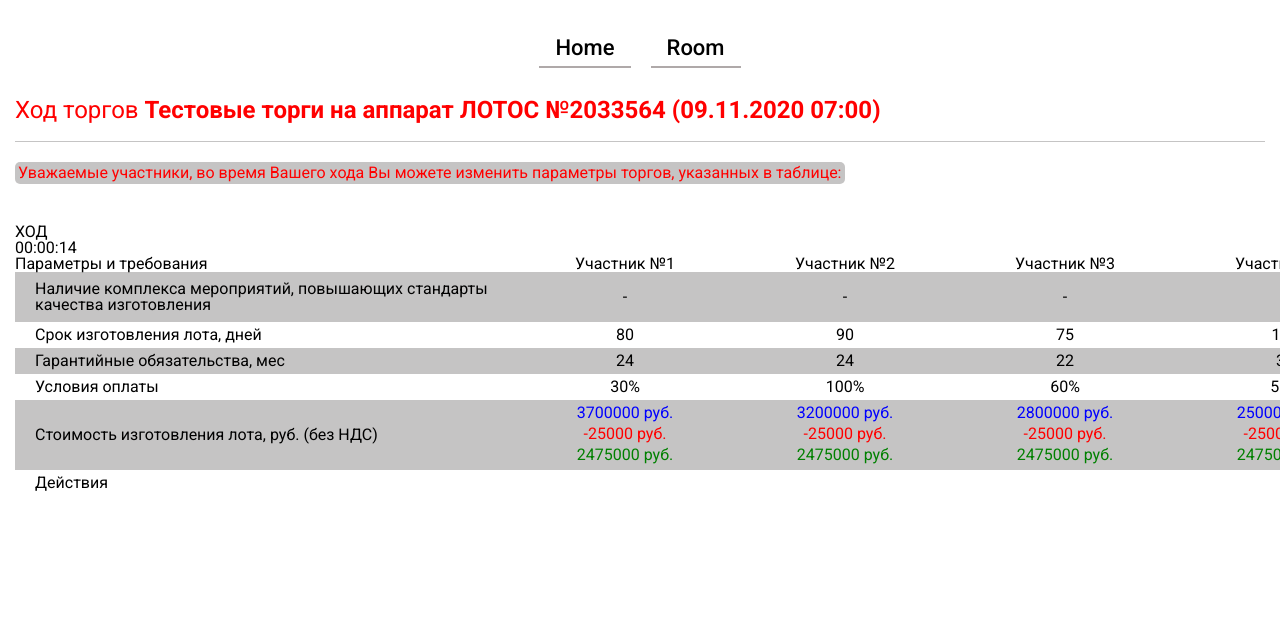
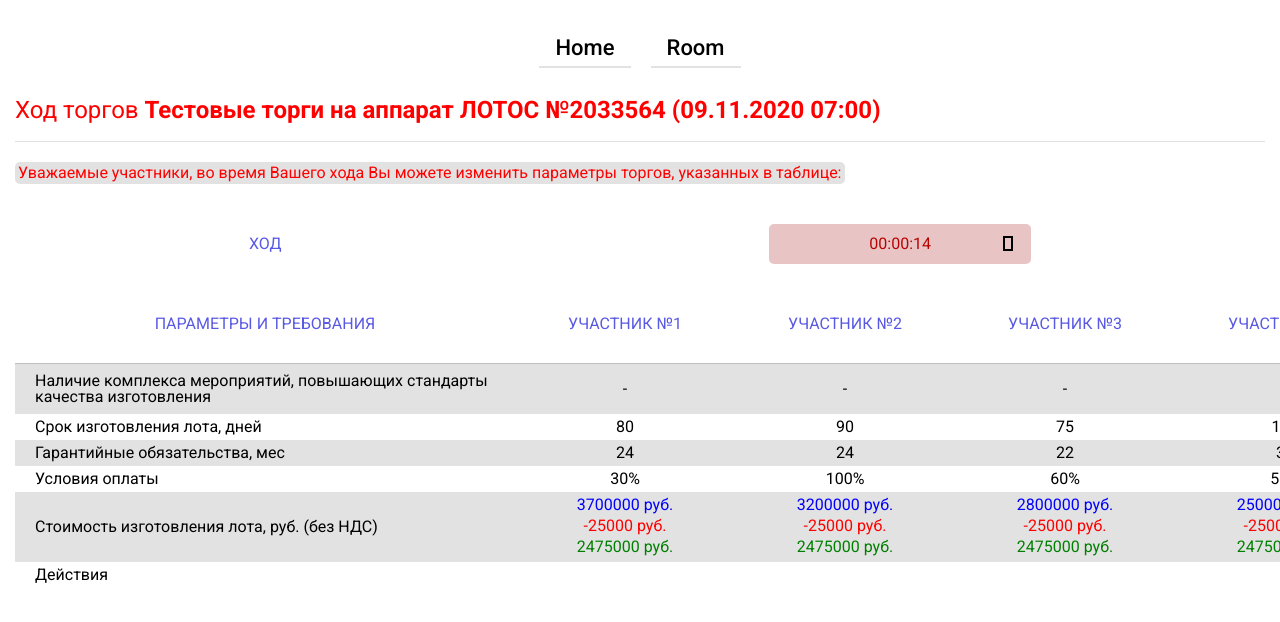
Before and after one commit to teacher-cheater/lotus_test, a React (Create React App) app: page /room in a window 1280 px wide. Shown: the top 622 px of the page. Built offline with nearby package versions, Linux system fonts and the light colour scheme.

Commit message:
fix bugs styles css

```diff
--- a/src/App.css
+++ b/src/App.css
@@ -56,7 +56,7 @@ body {
 /* ------------------------------ */
 
 .content {
-  max-width: 1280px;
+  /*max-width: 1280px;*/
   margin: 0 auto;
   padding: 0px 15px;
 }
@@ -72,7 +72,7 @@ body {
 
 .list li {
   padding: 7px 16px;
-  border-bottom: 2px solid rgb(175, 169, 169);
+  border-bottom: 2px solid #e2e2e2;
   font-size: 18px;
 }
 
--- a/src/components/Member/Member.module.css
+++ b/src/components/Member/Member.module.css
@@ -2,10 +2,17 @@
   text-align: center;
 }
 .item {
-  min-height: 16px;
+  min-height: 80px;
+  text-align: center;
+  color: rgb(89, 89, 228);
+  display: flex;
+  justify-content: center;
+  align-items: center;
+  text-transform: uppercase;
+  border-bottom: 1px solid #c2bfbf;
 }
 .standart {
-  background-color: rgb(197, 196, 196);
+  background-color: #e2e2e2;
   padding: 5px 20px;
   min-height: 50px;
   display: flex;
@@ -17,7 +24,7 @@
   min-height: 16px;
 }
 .month {
-  background-color: rgb(197, 196, 196);
+  background-color: #e2e2e2;
   padding: 5px 20px;
   min-height: 16px;
 }
@@ -27,7 +34,7 @@
 }
 .payment {
   min-height: 70px;
-  background-color: rgb(197, 196, 196);
+  background-color: #e2e2e2;
   padding: 5px 20px;
   display: flex;
   flex-direction: column;
--- a/src/components/Room/Room.module.css
+++ b/src/components/Room/Room.module.css
@@ -12,7 +12,7 @@
   content: "";
   width: 100%;
   height: 1px;
-  background: rgb(197, 196, 196);
+  background: #e2e2e2;
   position: absolute;
   bottom: -20px;
   left: 0%;
@@ -20,11 +20,45 @@
 }
 .subtitle {
   color: red;
-  background: rgb(197, 196, 196);
+  background: #e2e2e2;
   display: inline-block;
   padding: 3px;
   border-radius: 5px;
   margin-bottom: 40px;
+}
+.block {
+  display: flex;
+  justify-content: space-around;
+  gap: 20px;
+  min-height: 40px;
+  margin-bottom: 20px;
+}
+.text {
+  text-align: center;
+  color: rgb(89, 89, 228);
+  display: flex;
+  justify-content: center;
+  align-items: center;
+  text-transform: uppercase;
+}
+.timer {
+  text-align: center;
+  color: rgb(184, 3, 3);
+  background: rgb(233, 196, 196);
+  padding: 0px 100px;
+  border-radius: 5px;
+  display: flex;
+  align-items: center;
+  position: relative;
+}
+.timer::after {
+  content: "";
+  position: absolute;
+  top: 12px;
+  right: 18px;
+  width: 10px;
+  height: 15px;
+  border: 2px solid #000;
 }
 .table {
   width: 1600px;
@@ -39,10 +73,17 @@
   text-align: left;
 }*/
 .item {
-  min-height: 16px;
+  min-height: 80px;
+  text-align: center;
+  color: rgb(89, 89, 228);
+  display: flex;
+  justify-content: center;
+  align-items: center;
+  text-transform: uppercase;
+  border-bottom: 1px solid #c2bfbf;
 }
 .standart {
-  background-color: rgb(197, 196, 196);
+  background-color: #e2e2e2;
   padding: 5px 20px;
   min-height: 50px;
   display: flex;
@@ -54,7 +95,7 @@
   min-height: 16px;
 }
 .month {
-  background-color: rgb(197, 196, 196);
+  background-color: #e2e2e2;
   padding: 5px 20px;
   min-height: 16px;
 }
@@ -64,7 +105,7 @@
 }
 .payment {
   min-height: 70px;
-  background-color: rgb(197, 196, 196);
+  background-color: #e2e2e2;
   padding: 5px 20px;
   display: flex;
   flex-direction: column;
```
